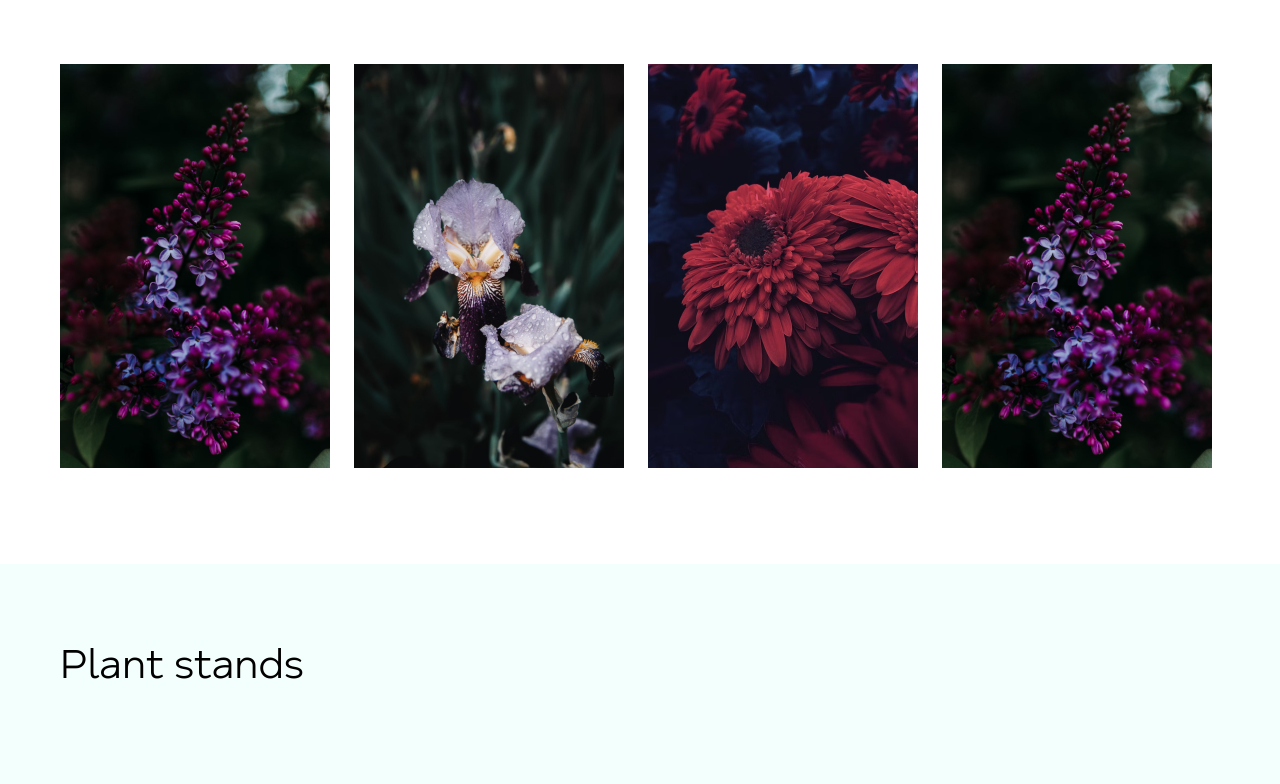
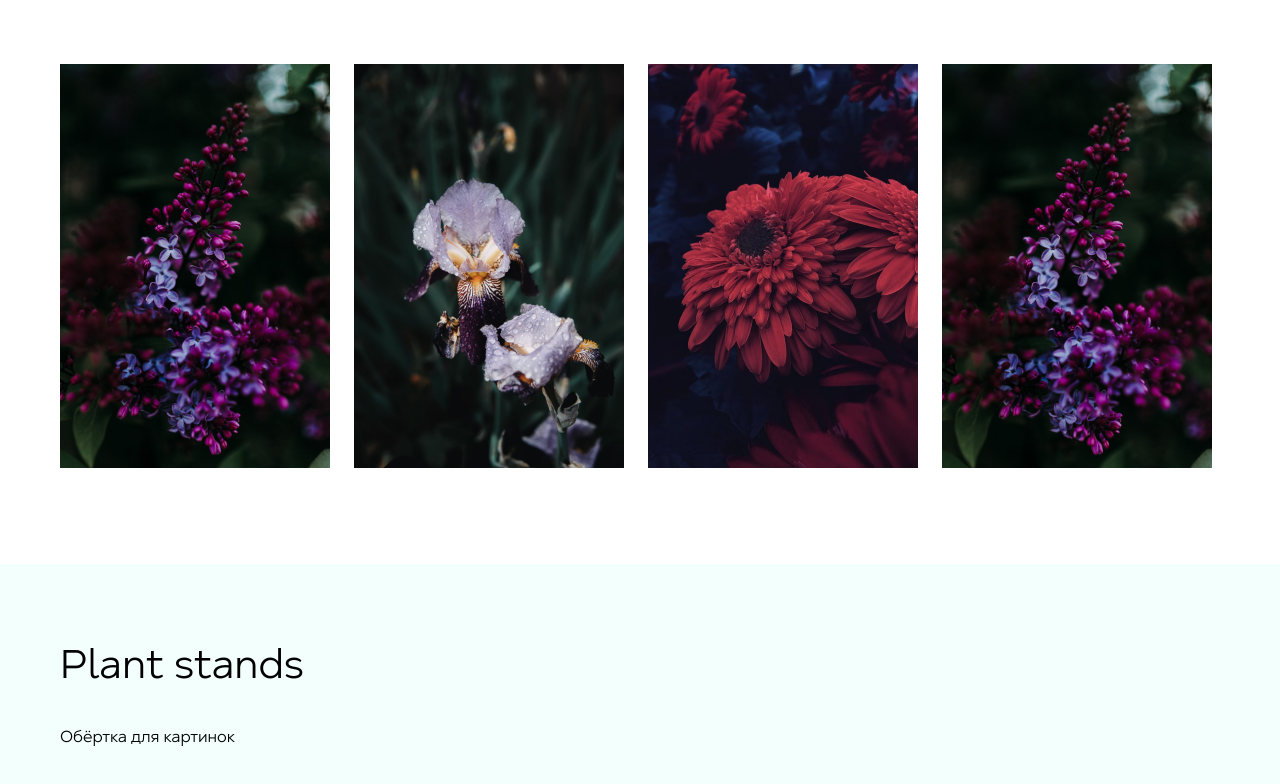
Before and after one commit to alexplorer25/indoor_flowers, a plain HTML site: page index.html in a window 1280 px wide. Shown: the part 1933-2717 px from the top of the page. Drawn offline with Linux system fonts and the light colour scheme; files whose address does not match are found by name.

Commit message:
изменен параграф

```diff
--- a/index.html
+++ b/index.html
@@ -268,7 +268,7 @@
         <div class="container">
             <h2 class="featured__title">Plant stands</h2>
             <div class="plant__box">
-
+                <p>Обёртка для картинок</p>
             </div>
         </div>
     </section>
```
